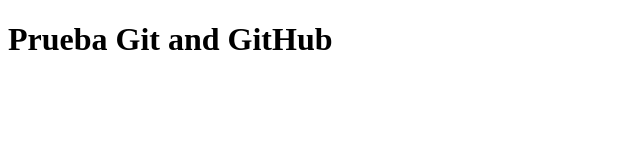
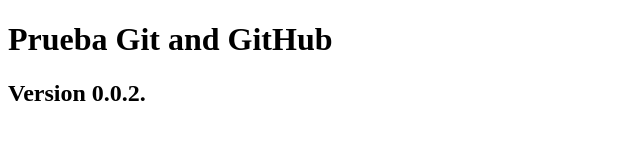
Before and after one commit to gcesarprosales/proyectoGit, a plain HTML site: page index.html in a window 1280 px wide. Shown: the whole page, without its empty margins (0-640 px from the left). Drawn offline with Linux system fonts and the light colour scheme.

Commit message:
Primer cambio

```diff
--- a/index.html
+++ b/index.html
@@ -8,5 +8,6 @@
 </head>
 <body>
     <h1>Prueba Git and GitHub</h1>
+    <h2>Version 0.0.2.</h2>
 </body>
 </html>
--- a/js/main.js
+++ b/js/main.js
@@ -1 +1,2 @@
 console.log('Hola mundo')
+console.log('Cesar Perez')
```
